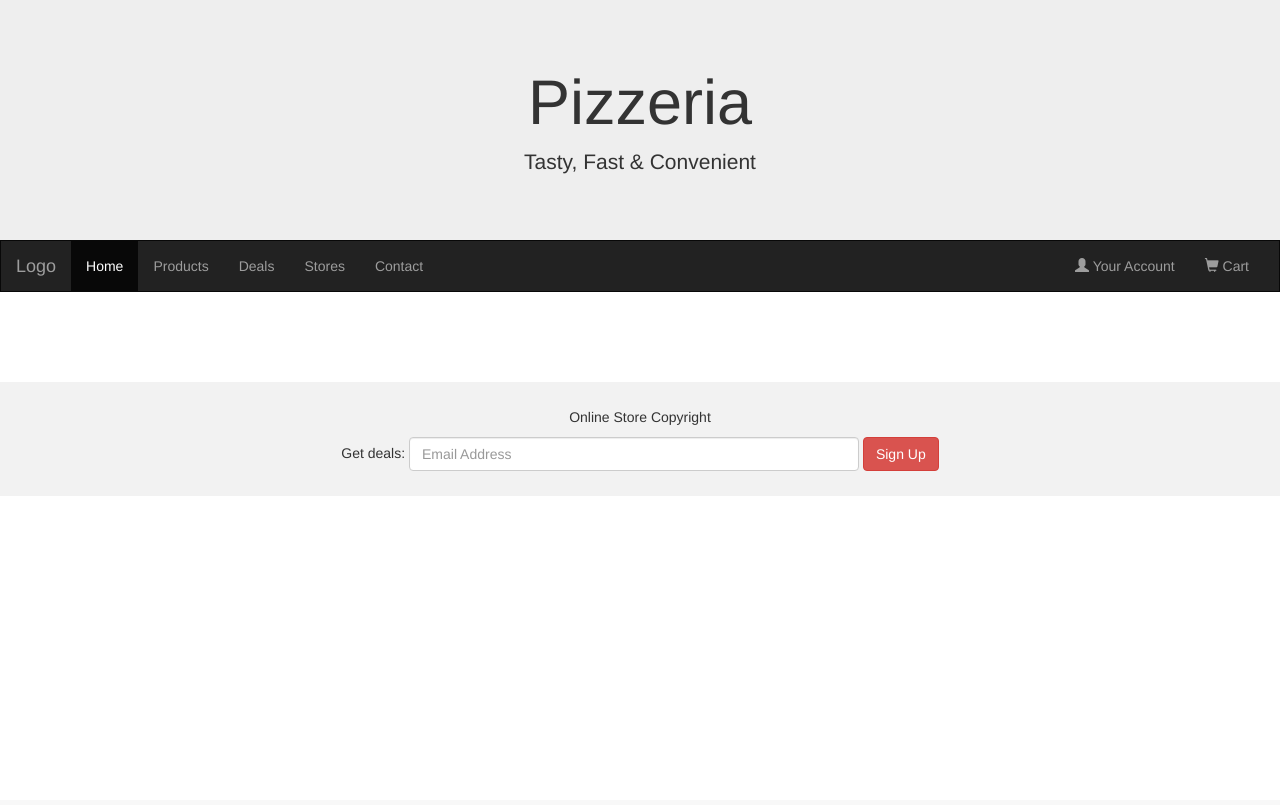
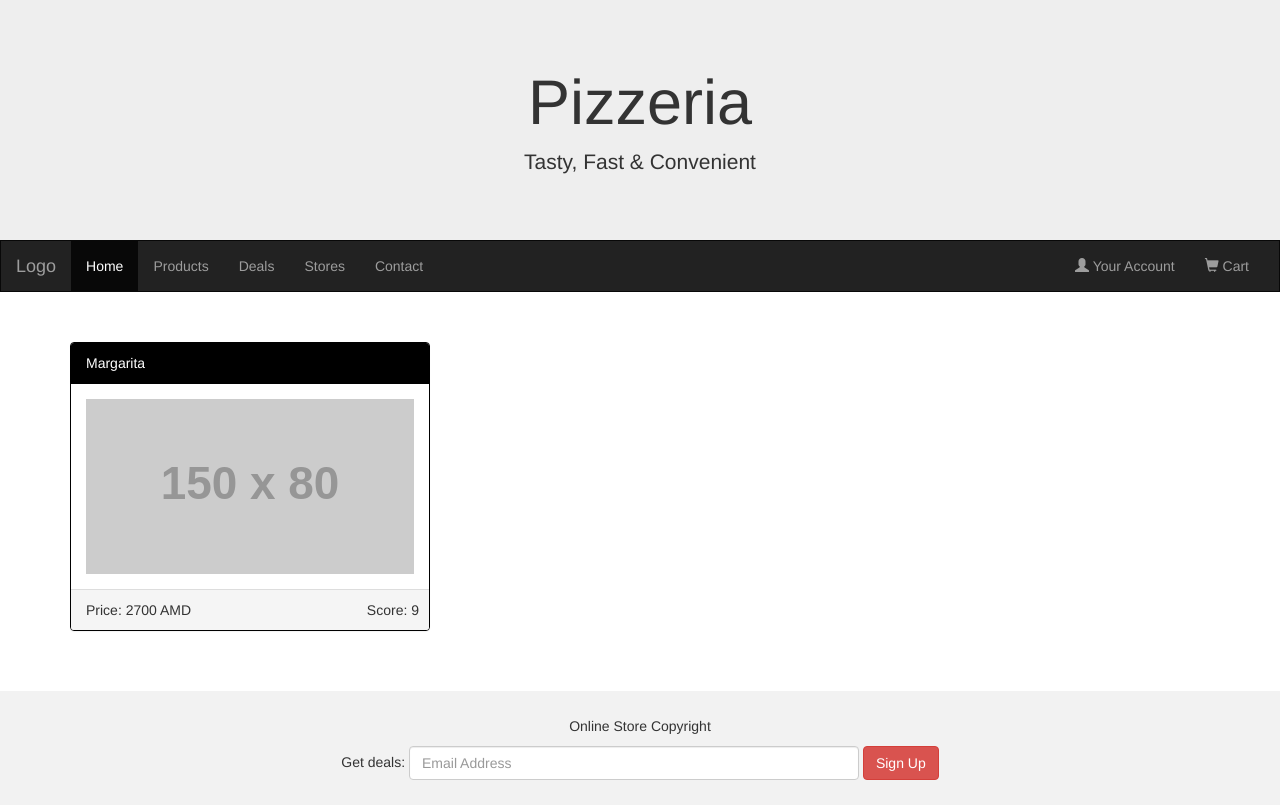
Before and after one commit to VladimirGHG/Pizzeria_website, a Django app: page / in a window 1280 px wide. Before the commit the page ends 471 px from the top, so only its background shows below. Run offline with Django 5.2, Linux system fonts and the light colour scheme; data comes from the database, SQL or seed files in the repository; grey boxes labelled with a size stand in for pictures from a placeholder-image service; some libraries are stand-ins or nearby versions.

Commit message:
Added Pizza detail page, return to home function

```diff
--- a/Pizzeria_website/Pizzeria_website/urls.py
+++ b/Pizzeria_website/Pizzeria_website/urls.py
@@ -20,4 +20,5 @@ from django.urls import path, include
 urlpatterns = [
     path('admin/', admin.site.urls),
     path('', include('pizzas.urls')),
+
 ]
--- a/Pizzeria_website/pizzas/models.py
+++ b/Pizzeria_website/pizzas/models.py
@@ -4,8 +4,9 @@ from django.db import models
 class Pizza(models.Model):
     name = models.CharField(max_length=50)
     price = models.PositiveIntegerField()
-    score = models.PositiveIntegerField()
+    score = models.FloatField()
     details = models.TextField(max_length=300)
+
 
     def __str__(self):
         return f"Pizza {self.name}"
--- a/Pizzeria_website/pizzas/urls.py
+++ b/Pizzeria_website/pizzas/urls.py
@@ -1,6 +1,8 @@
 from django.urls import path
-from .views import home
+from .views import home, pizza_detail
+from .models import Pizza
 
 urlpatterns = [
     path("", home, name="home"),
+    path('pizza/<int:id>/', pizza_detail, name='pizza_detail'),
 ]
--- a/Pizzeria_website/pizzas/views.py
+++ b/Pizzeria_website/pizzas/views.py
@@ -1,6 +1,15 @@
-from django.shortcuts import render
+from django.shortcuts import render, get_object_or_404
 from django.http import HttpResponse
+from .models import Pizza
 
 
 def home(requests):
-    return render(requests, 'pizzas/home.html', {"data": 5})
+    context = {
+        'pizzas': Pizza.objects.all()
+    }
+    return render(requests, 'pizzas/home.html', context)
+
+
+def pizza_detail(request, id):
+    pizza = get_object_or_404(Pizza, id=id)
+    return render(request, 'pizzas/description.html', {'pizza': pizza})
--- a/Pizzeria_website/templates/pizzas/home.html
+++ b/Pizzeria_website/templates/pizzas/home.html
@@ -1,4 +1,3 @@
-
 <!DOCTYPE html>
 <html lang="en">
 <head>
@@ -24,6 +23,72 @@
         footer {
             background-color: #f2f2f2;
             padding: 25px;
+        }
+
+        /* Custom panel primary color */
+        .panel-primary > .panel-heading {
+            background-color: #000000; /* Change this to your desired color */
+            border-color: #000000; /* Change this to your desired color */
+        }
+        .panel-primary {
+            border-color: #000000; /* Change this to your desired color */
+        }
+
+        /* Custom CSS to align text to bottom right corner */
+        .panel-footer {
+            position: relative;
+        }
+        .panel-footer .text-right {
+            position: absolute;
+            bottom: 10px;
+            right: 10px;
+        }
+
+        /* Hover text effect */
+        .hover-container {
+            position: relative;
+            display: inline-block;
+        }
+
+        .hover-container .hover-text {
+            visibility: hidden;
+            width: 200px; /* Adjust width as needed */
+            background-color: #555;
+            color: #fff;
+            text-align: center;
+            border-radius: 5px;
+            padding: 10px;
+            position: absolute;
+            z-index: 1;
+            bottom: 125%; /* Position the text above the container */
+            left: 50%;
+            margin-left: -100px; /* Adjust to center text */
+            opacity: 0;
+            transition: opacity 0.3s;
+            white-space: nowrap; /* Prevent text from wrapping */
+        }
+
+        .hover-container:hover .hover-text {
+            visibility: visible;
+            opacity: 1;
+        }
+
+        /* Custom styling for hover effect in navbar */
+        .nav li {
+            position: relative;
+        }
+        .nav li .hover-text {
+            display: none;
+        }
+        .nav li:hover .hover-text {
+            display: block;
+            position: absolute;
+            bottom: -30px; /* Adjust based on your design */
+            left: 0;
+            background-color: #555;
+            color: #fff;
+            padding: 5px;
+            border-radius: 5px;
         }
     </style>
 </head>
@@ -52,7 +117,12 @@
                 <li><a href="#">Products</a></li>
                 <li><a href="#">Deals</a></li>
                 <li><a href="#">Stores</a></li>
-        <li><a href="#">Contact</a></li>
+                <li class="hover-container">
+                    <a href="#">Contact</a>
+                    <div class="hover-text">
+                        Phone: +374 55 00-00-00
+                    </div>
+                </li>
             </ul>
             <ul class="nav navbar-nav navbar-right">
                 <li><a href="#"><span class="glyphicon glyphicon-user"></span> Your Account</a></li>
@@ -62,19 +132,31 @@
     </div>
 </nav>
 
-{% for fim in films %}
 <div class="container">
     <div class="row">
+        {% block content %}
+        {% for pizza in pizzas %}
         <div class="col-sm-4">
             <div class="panel panel-primary">
-          <div class="panel-heading">BLACK FRIDAY DEAL</div>
-          <div class="panel-body"><img src="https://placehold.it/150x80?text=IMAGE" class="img-responsive" style="width:100%" alt="Image"></div>
-          <div class="panel-footer">Buy 50 mobiles and get a gift card</div>
+                <div class="panel-heading">
+                    <a href="{% url 'pizza_detail' pizza.id %}" style="color: white;">{{ pizza.name }}</a>
+                </div>
+                <div class="panel-body">
+                    <img src="https://placehold.it/150x80?text=IMAGE" class="img-responsive" style="width:100%" alt="Image">
+                </div>
+                <div class="panel-footer">
+                    Price: {{ pizza.price }} AMD
+                    <div class="text-right">
+                        Score: {{ pizza.score }}
                     </div>
                 </div>
             </div>
         </div>
         {% endfor %}
+        {% endblock content %}
+    </div>
+</div>
+
 <br><br>
 
 <footer class="container-fluid text-center">
```
Also changed, not shown: Pizzeria_website/templates/pizzas/description.html (added, +66 -0 lines). Lines whose indentation alone changed are shown as unchanged.
